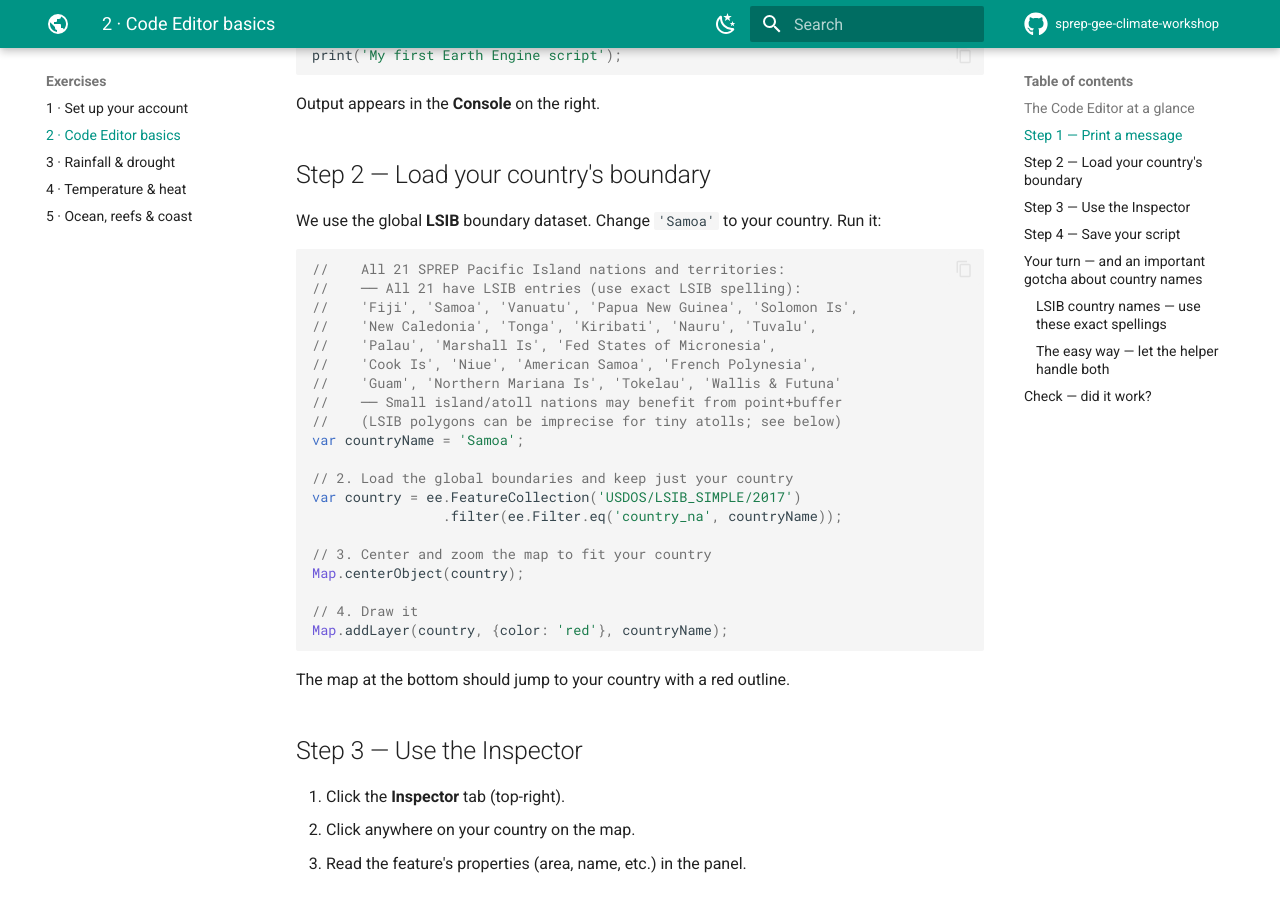
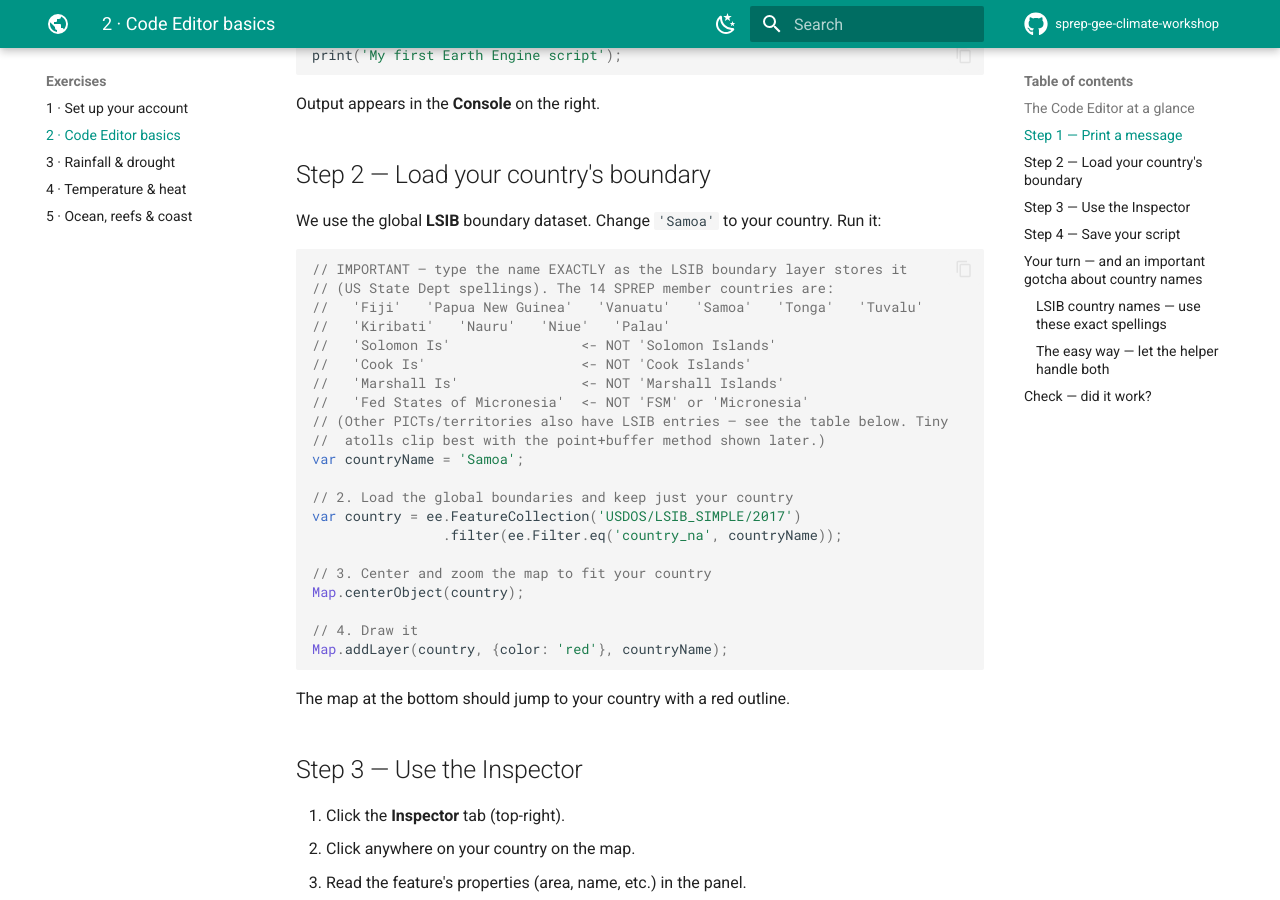
Before and after one commit to tavitas/sprep-gee-climate-workshop, an MkDocs documentation site: the page built from docs/exercises/code-editor.md, in a window 1280 px wide and 900 px high, scrolled down 770 px. Built offline with MkDocs 1.6.1 and Material for MkDocs 9.7.7, drawn with Linux system fonts in a browser that asks for light colours; comment, search, counter and statistics services are not loaded.

Commit message:
Docs: list exact LSIB country names at each exercise's COUNTRY variable
Each exercise's simplified snippet filters LSIB directly, so COUNTRY must match
the dataset's exact spelling. Added a comment at every country variable listing
the 14 SPREP member countries with the gotcha spellings flagged (Solomon Is,
Cook Is, Marshall Is, Fed States of Micronesia).

Co-Authored-By: Claude Opus 4.8 <noreply@anthropic.com>

````diff
--- a/docs/exercises/code-editor.md
+++ b/docs/exercises/code-editor.md
@@ -30,15 +30,16 @@ Output appears in the **Console** on the right.
 We use the global **LSIB** boundary dataset. Change `'Samoa'` to your
 country. Run it:
 ```javascript
-//    All 21 SPREP Pacific Island nations and territories:
-//    ── All 21 have LSIB entries (use exact LSIB spelling):
-//    'Fiji', 'Samoa', 'Vanuatu', 'Papua New Guinea', 'Solomon Is',
-//    'New Caledonia', 'Tonga', 'Kiribati', 'Nauru', 'Tuvalu',
-//    'Palau', 'Marshall Is', 'Fed States of Micronesia',
-//    'Cook Is', 'Niue', 'American Samoa', 'French Polynesia',
-//    'Guam', 'Northern Mariana Is', 'Tokelau', 'Wallis & Futuna'
-//    ── Small island/atoll nations may benefit from point+buffer
-//    (LSIB polygons can be imprecise for tiny atolls; see below)
+// IMPORTANT — type the name EXACTLY as the LSIB boundary layer stores it
+// (US State Dept spellings). The 14 SPREP member countries are:
+//   'Fiji'   'Papua New Guinea'   'Vanuatu'   'Samoa'   'Tonga'   'Tuvalu'
+//   'Kiribati'   'Nauru'   'Niue'   'Palau'
+//   'Solomon Is'                <- NOT 'Solomon Islands'
+//   'Cook Is'                   <- NOT 'Cook Islands'
+//   'Marshall Is'               <- NOT 'Marshall Islands'
+//   'Fed States of Micronesia'  <- NOT 'FSM' or 'Micronesia'
+// (Other PICTs/territories also have LSIB entries — see the table below. Tiny
+//  atolls clip best with the point+buffer method shown later.)
 var countryName = 'Samoa';
 
 // 2. Load the global boundaries and keep just your country
````
Also changed, not shown: docs/exercises/ocean-coast.md (+10 -0 lines), docs/exercises/rainfall.md (+10 -0 lines), docs/exercises/temperature.md (+10 -0 lines).
